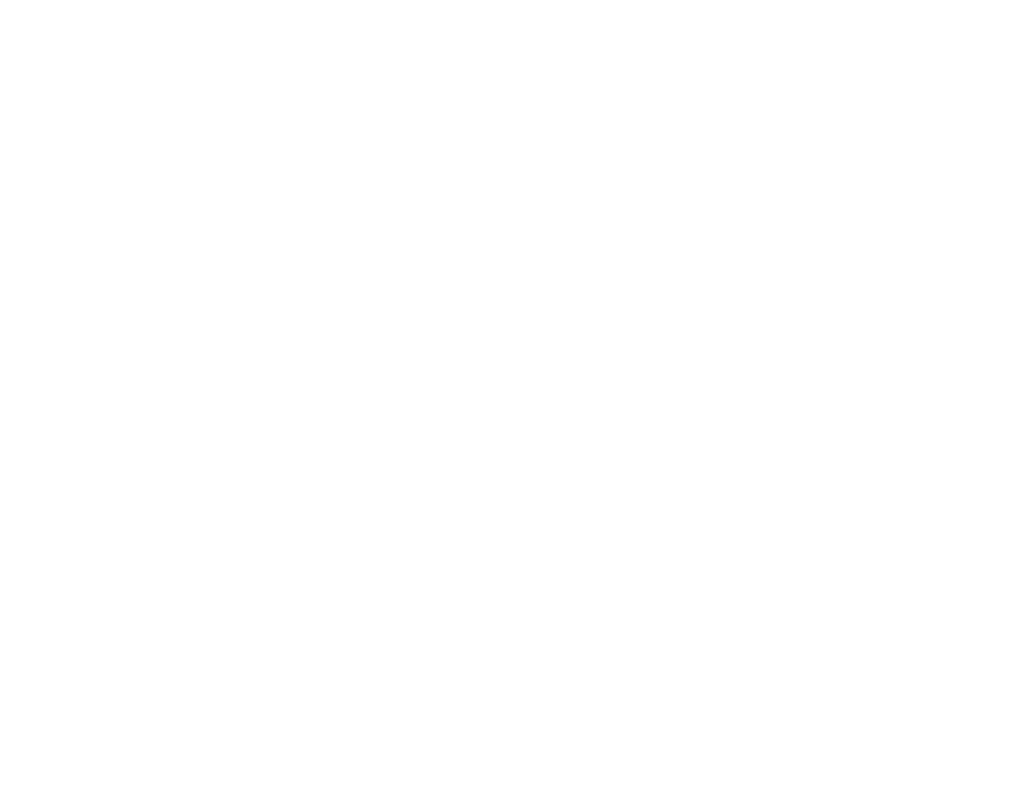
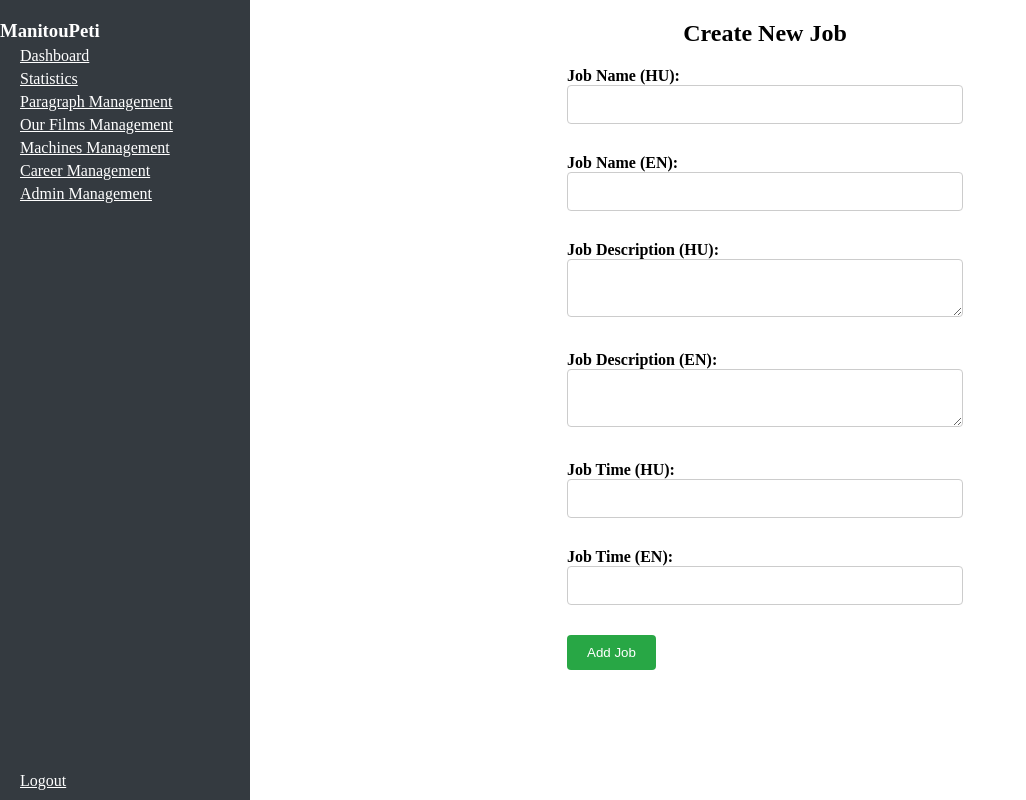
Before and after one commit to Zsotya/manitoupeti, a Vue app in the folder frontend/: page /admin/career-management/createjob in a window 1280 px wide. Before the commit this address had no page. Shown: the whole page, without its empty margins (0-1026 px from the left). Built offline with nearby package versions, Linux system fonts and the light colour scheme; sample sign-in values are in the browser's storage.

Commit message:
Created CreateJob.vue component for adding new jobs. Modified jobs.js endpoint to handle POST requests

```diff
--- a/frontend/src/App.vue
+++ b/frontend/src/App.vue
@@ -40,4 +40,8 @@ import Sidebar from "./components/AdminComponents/Sidebar.vue";
   display: flex;
   width: 100%;
 }
+
+.admin-content {
+  width: 100%;
+}
 </style>
--- /dev/null
+++ b/frontend/src/components/AdminComponents/CreateJob.vue
@@ -0,0 +1,141 @@
+<template>
+  <div class="create-job">
+    <h2>Create New Job</h2>
+    <form @submit.prevent="addJob">
+      <div class="form-group">
+        <label for="jobname_hu">Job Name (HU):</label>
+        <input
+          type="text"
+          id="jobname_hu"
+          v-model="newJob.jobname_hu"
+          required
+        />
+      </div>
+
+      <div class="form-group">
+        <label for="jobname_en">Job Name (EN):</label>
+        <input
+          type="text"
+          id="jobname_en"
+          v-model="newJob.jobname_en"
+          required
+        />
+      </div>
+
+      <div class="form-group">
+        <label for="jobdescription_hu">Job Description (HU):</label>
+        <textarea
+          id="jobdescription_hu"
+          v-model="newJob.jobdescription_hu"
+          required
+        ></textarea>
+      </div>
+
+      <div class="form-group">
+        <label for="jobdescription_en">Job Description (EN):</label>
+        <textarea
+          id="jobdescription_en"
+          v-model="newJob.jobdescription_en"
+          required
+        ></textarea>
+      </div>
+
+      <div class="form-group">
+        <label for="jobtime_hu">Job Time (HU):</label>
+        <input
+          type="text"
+          id="jobtime_hu"
+          v-model="newJob.jobtime_hu"
+          required
+        />
+      </div>
+
+      <div class="form-group">
+        <label for="jobtime_en">Job Time (EN):</label>
+        <input
+          type="text"
+          id="jobtime_en"
+          v-model="newJob.jobtime_en"
+          required
+        />
+      </div>
+
+      <button type="submit" class="submit-button">Add Job</button>
+    </form>
+  </div>
+</template>
+
+<script setup>
+import { useRouter } from "vue-router";
+import axios from "axios";
+const router = useRouter();
+
+const newJob = {
+  jobname_hu: "",
+  jobname_en: "",
+  jobdescription_hu: "",
+  jobdescription_en: "",
+  jobtime_hu: "",
+  jobtime_en: "",
+};
+
+const addJob = async () => {
+  try {
+    const response = await axios.post("http://localhost:3000/api/jobs", newJob);
+    router.push("/admin/career-management");
+  } catch (error) {
+    console.error("Error adding job:", error);
+  }
+};
+</script>
+
+<style scoped>
+.create-job {
+  width: 100%;
+  margin: 0 auto;
+  padding: 20px;
+  display: flex;
+  flex-direction: column;
+  align-items: center;
+}
+
+h2 {
+  text-align: center;
+  padding-bottom: 20px;
+}
+
+form {
+  width: 40%;
+}
+
+.form-group {
+  margin-bottom: 30px;
+}
+
+label {
+  display: block;
+  font-weight: bold;
+}
+
+input[type="text"],
+textarea {
+  width: 100%;
+  padding: 8px;
+  border: 1px solid #ccc;
+  border-radius: 4px;
+  font-size: 18px;
+}
+
+.submit-button {
+  background-color: #28a745;
+  color: #fff;
+  border: none;
+  border-radius: 4px;
+  padding: 10px 20px;
+  cursor: pointer;
+}
+
+.submit-button:hover {
+  background-color: #218838;
+}
+</style>
--- a/frontend/src/router/index.js
+++ b/frontend/src/router/index.js
@@ -2,12 +2,16 @@
 import { createRouter, createWebHistory } from "vue-router";
 
 /* Router views */
+
+// Main application
 import Home from "../views/MainAppViews/Home.vue";
 import AboutUs from "../views/MainAppViews/AboutUs.vue";
 import OurWorks from "../views/MainAppViews/OurWorks.vue";
 import Machines from "../views/MainAppViews/Machines.vue";
 import ContactUs from "../views/MainAppViews/ContactUs.vue";
 import Career from "../views/MainAppViews/Career.vue";
+
+// Admin application
 import Admin from "../views/AdminViews/Admin.vue";
 import AdminDashboard from "../views/AdminViews/AdminDashboard.vue";
 import AdminStatistics from "../views/AdminViews/AdminStatistics.vue";
@@ -16,6 +20,9 @@ import AdminOurFilms from "../views/AdminViews/AdminOurFilms.vue";
 import AdminMachines from "../views/AdminViews/AdminMachines.vue";
 import AdminCareer from "../views/AdminViews/AdminCareer.vue";
 import AdminAdminManagement from "../views/AdminViews/AdminAdminManagement.vue";
+import CreateJob from "../components/AdminComponents/CreateJob.vue";
+
+// Services
 import authService from "@/services/authService";
 
 /* Router paths */
@@ -126,6 +133,15 @@ const routes = [
       requireAuth: true,
     },
   },
+  {
+    path: "/admin/career-management/createjob",
+    component: CreateJob,
+    meta: {
+      isMainApp: false,
+      isAdminApp: true,
+      requireAuth: true,
+    },
+  },
 ];
 
 const router = createRouter({
--- a/frontend/src/views/AdminViews/AdminCareer.vue
+++ b/frontend/src/views/AdminViews/AdminCareer.vue
@@ -35,7 +35,9 @@
         </tbody>
       </table>
     </div>
-    <button class="add-button">Add New Job</button>
+    <router-link to="/admin/career-management/createjob">
+      <button class="add-button">Add New Job</button></router-link
+    >
   </div>
 </template>
 
```
Also changed, not shown: 1 other file (tests, documents, lock files or other folders).
